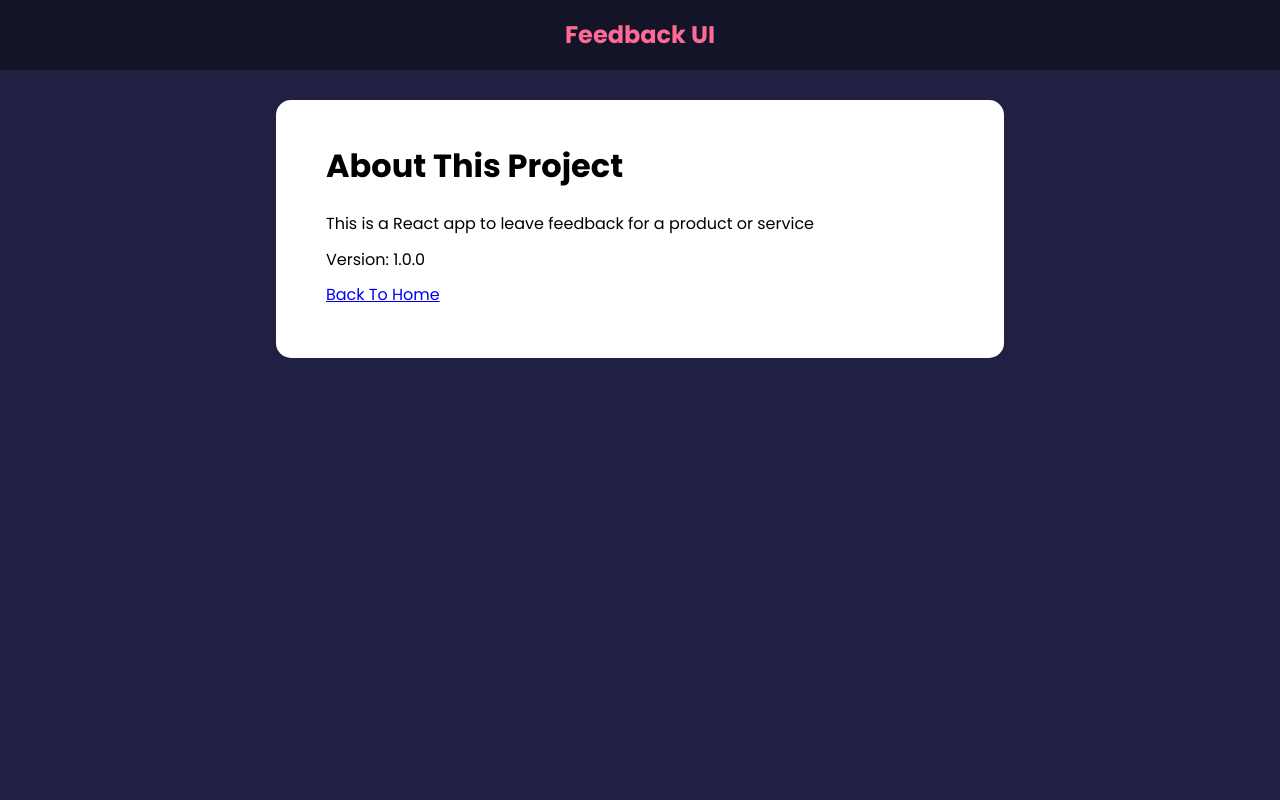
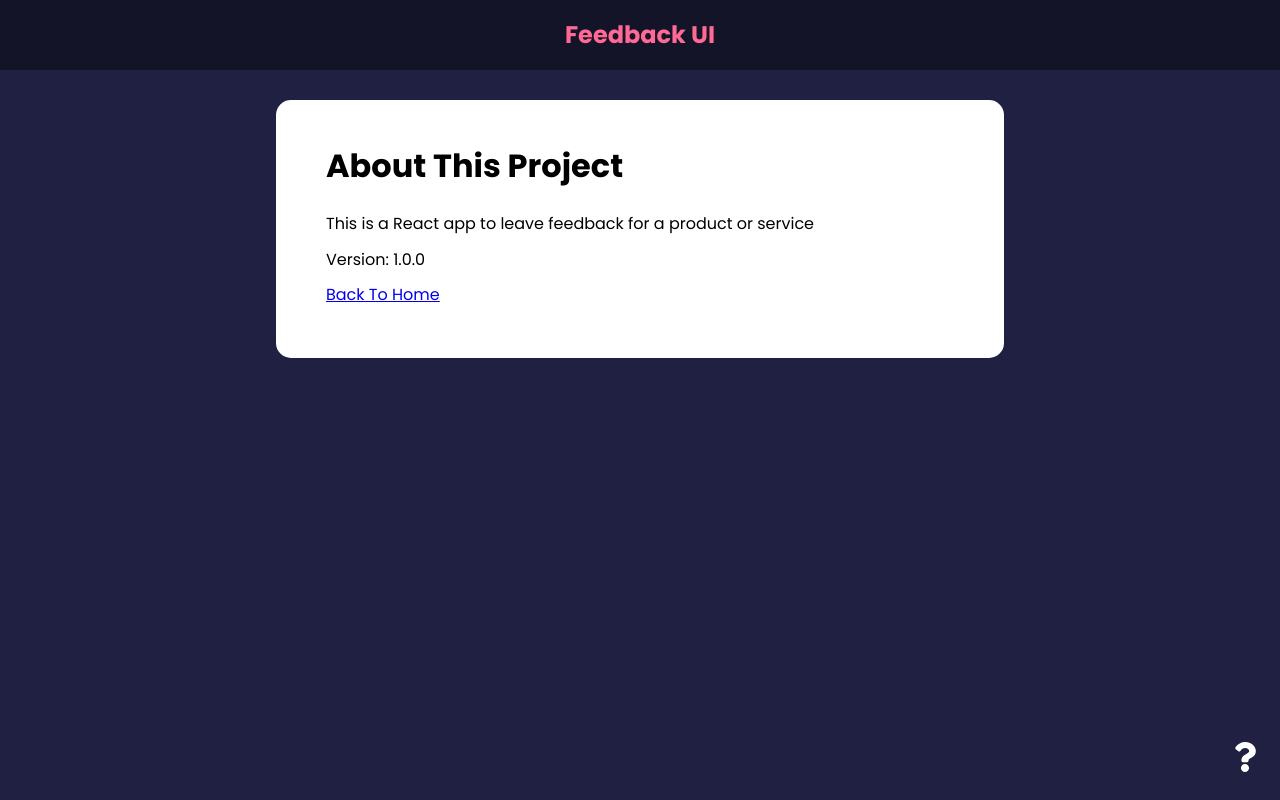
Before and after one commit to asouthern729/feedback-app, a React (Create React App) app: page /about in a window 1280 px wide. Built offline with nearby package versions, Linux system fonts and the light colour scheme.

Commit message:
Creating links using react-router-dom

```diff
--- a/src/App.js
+++ b/src/App.js
@@ -5,6 +5,7 @@
 import FeedbackList from './components/FeedbackList'
 import FeedbackStats from './components/FeedbackStats'
 import FeedbackForm from './components/FeedbackForm'
+import AboutIconLink from './components/AboutIconLink'
 import AboutPage from './pages/AboutPage'
 
 import FeedbackData from './data/FeedbackData'
@@ -46,6 +47,8 @@
 
           <Route exact path="/about" element={<AboutPage />} />
         </Routes>
+
+        <AboutIconLink />
       </div>
     </Router>
   )
--- /dev/null
+++ b/src/components/AboutIconLink.jsx
@@ -0,0 +1,20 @@
+import { FaQuestion } from 'react-icons/fa'
+import { Link } from 'react-router-dom'
+
+function AboutIconLink() {
+  return (
+    <div className="about-link">
+      {/* Adding query parameters to Link
+      <Link to={{
+        pathname: "/about",
+        search: "?sort=name",
+        hash: "#help"
+      }}> */}
+      <Link to="/about">
+        <FaQuestion size={30} />
+      </Link>
+    </div>
+  )
+}
+
+export default AboutIconLink
--- a/src/components/Header.jsx
+++ b/src/components/Header.jsx
@@ -1,4 +1,5 @@
 import PropTypes from 'prop-types';
+import { Link } from 'react-router-dom'
 
 function Header({ text, bgColor, textColor }) {
   const headerStyles = {
@@ -24,7 +25,8 @@
 Header.propTypes = {
   text: PropTypes.string,
   bgColor: PropTypes.string,
-  textColor: PropTypes.string
+  textColor: PropTypes.string,
+  textDecoation: PropTypes.string
 }
 
 export default Header
--- a/src/pages/AboutPage.jsx
+++ b/src/pages/AboutPage.jsx
@@ -1,4 +1,5 @@
 import Card from '../components/shared/Card'
+import { Link } from 'react-router-dom'
 
 function AboutPage() {
   return <Card>
@@ -8,7 +9,7 @@
       <p>Version: 1.0.0</p>
 
       <p>
-        <a href="/">Back To Home</a>
+        <Link to="/">Back To Home</Link>
       </p>
     </div>
   </Card>
```
